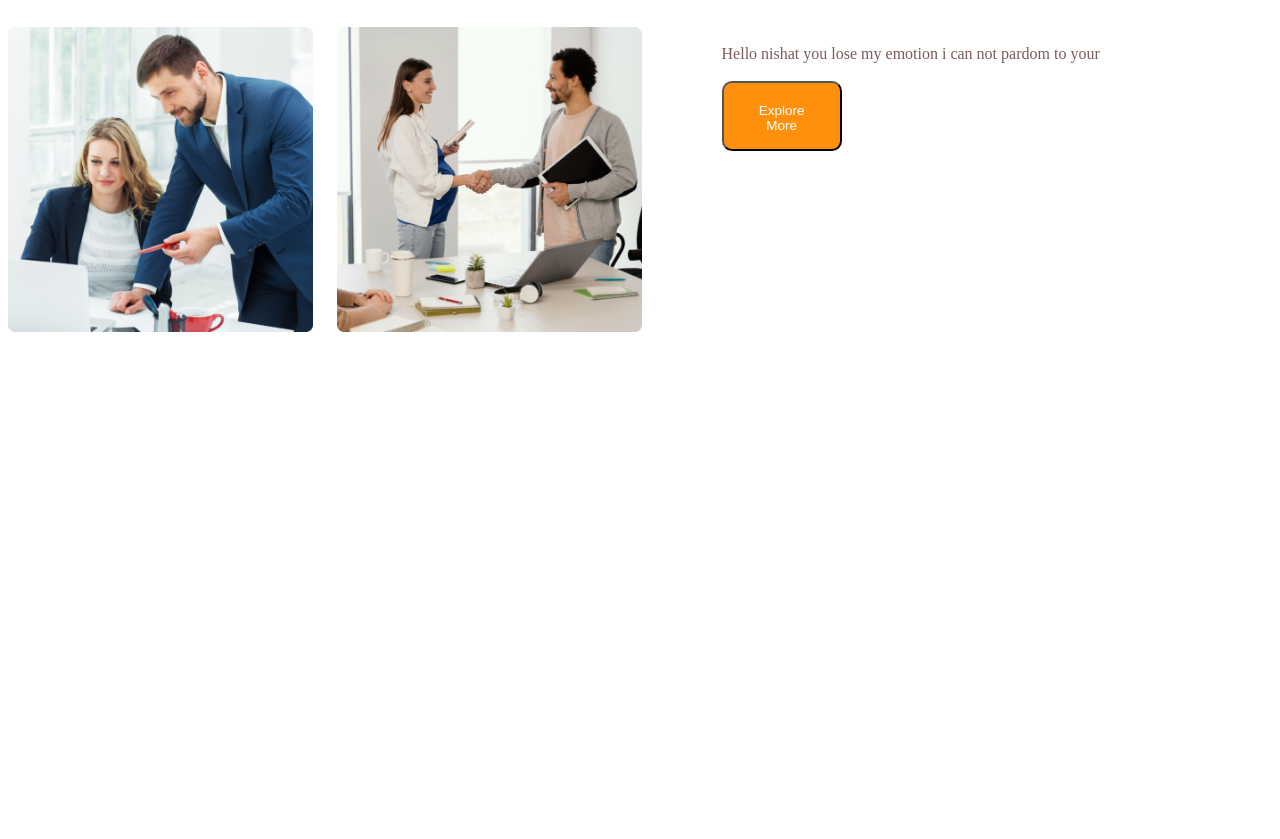
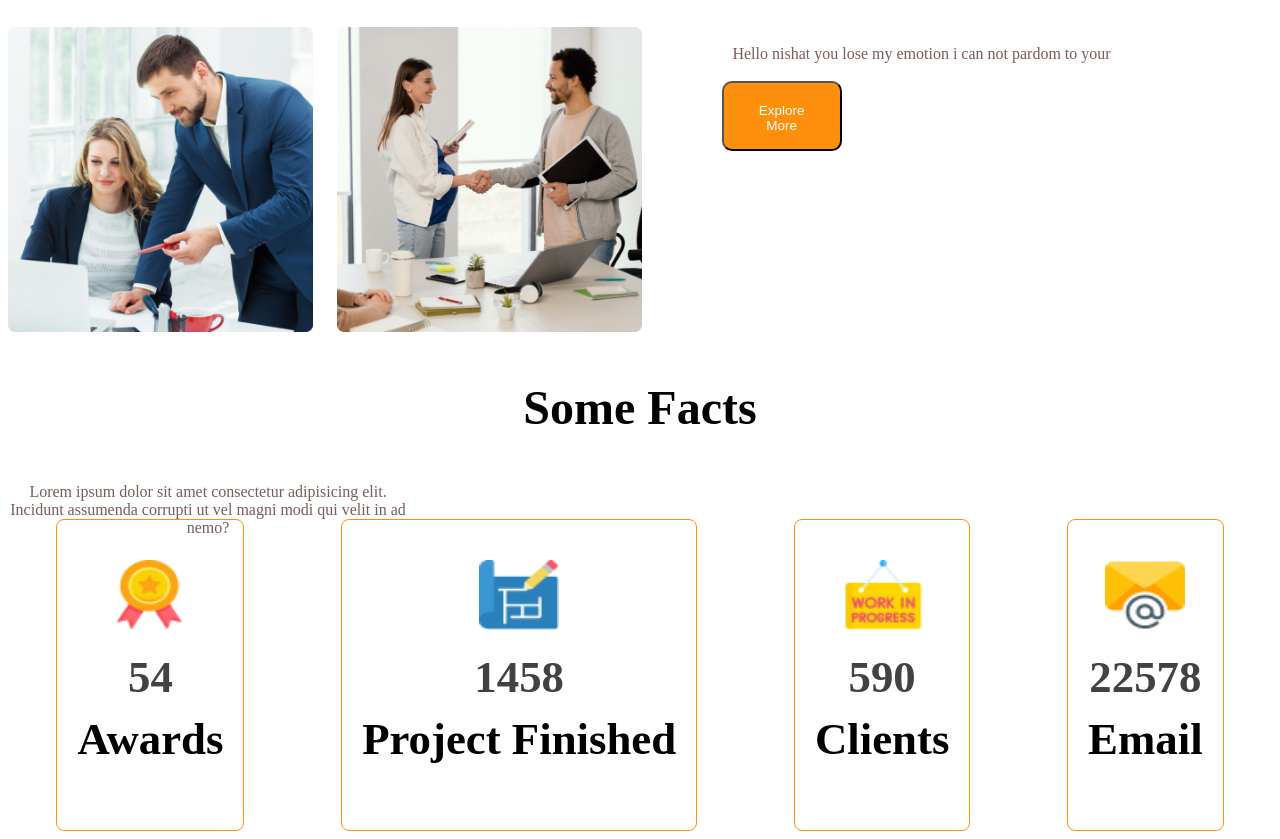
Before and after one commit to Omarfaruk1820/G3-aritchtceure, a plain HTML site: page index.html in a window 1280 px wide. Shown: the part 1376-2215 px from the top of the page. Before the commit the page ends 1716 px from the top, so only its background shows below. Drawn offline with Linux system fonts and the light colour scheme.

Commit message:
adding cards-section

```diff
--- a/index.html
+++ b/index.html
@@ -11,7 +11,7 @@
 <body>
     <header>
         <nav>
-            <h3 class="nav-title">G3 Arcehtech</h3>
+            <h3 class="section-title">G3 Arcehtech</h3>
             <ul>
                 <li><a href=">Contact">Contact</a></li>
                 <li><a href="Home">Home</a></li>
@@ -51,6 +51,39 @@
 
         </div>
     </section>
+
+
+    <section class="features">
+
+    </section>
+    <section class="facts">
+        <h3 class="section-title">Some Facts</h3>
+        <p class="text-description">Lorem ipsum dolor sit amet consectetur adipisicing elit. Incidunt assumenda
+            corrupti ut vel magni modi qui velit in ad nemo?</p>
+            <div class="facts-card-container">
+                <div class="card">
+                    <img src="./image/ribon.png" alt="">
+                    <h2 class="card-stats">54</h2>
+                    <p class="card-title">Awards</p>
+                </div>
+                <div class="card">
+                    <img src="./image/projects.png" alt="">
+                    <h2 class="card-stats">1458</h2>
+                    <p class="card-title">Project Finished</p>
+                </div>
+                <div class="card">
+                    <img src="./image/customers.png" alt="">
+                    <h2 class="card-stats">590</h2>
+                    <p class="card-title">Clients</p>
+                </div>
+                <div class="card">
+                    <img src="./image/email.png" alt="">
+                    <h2 class="card-stats">22578</h2>
+                    <p class="card-title">Email</p>
+                </div>
+            </div>
+
+    </section>
     </main>
 
 </body>
--- a/style.css
+++ b/style.css
@@ -6,7 +6,7 @@ nav{
     display:flex;
     justify-content:space-between;
 }
-.nav-title{
+.section-title{
     font-size:3rem;
     font-weight:700;
     align-items:center;
@@ -90,6 +90,45 @@ color:yellow;
     font-size:1rem;
     color:#7c5b5b;
 }
+.card>img{
+    width:80px;
+    height:70px;
+}
+
+.facts-card-container{
+    display:flex;
+    justify-content:space-around;
+}
+.facts-card-container .card{
+    border-radius:8px;
+    border:1px solid #FF900E;
+    text-align:center;
+    font-size:2.8rem;
+    padding:20px;
+}
+.facts-card-container .card-stats{
+    font-size:2.8rem;
+    color:#424242;
+    margin-top:10px;
+    margin-bottom:10px;
+}
+.facts-card-container .card-title{
+    font-weight:600;
+    font-weight:1.25rem;
+    margin-top:5px;
+}
+.text-description{
+    width:400px;
+    height:20px;
+    font-size:1rem;
+    color:#7c5b5b;
+}
+.section-title{
+    text-align:center;
+}
+.text-description{
+    text-align:center;
+}
 
 
 
@@ -98,7 +137,8 @@ color:yellow;
     header{
         padding:20px;
     }
-    nav,.teams-container{
+    nav,.teams-container,
+    .facts-card-container{
         flex-direction: column;
     }
     .img-container{
```
